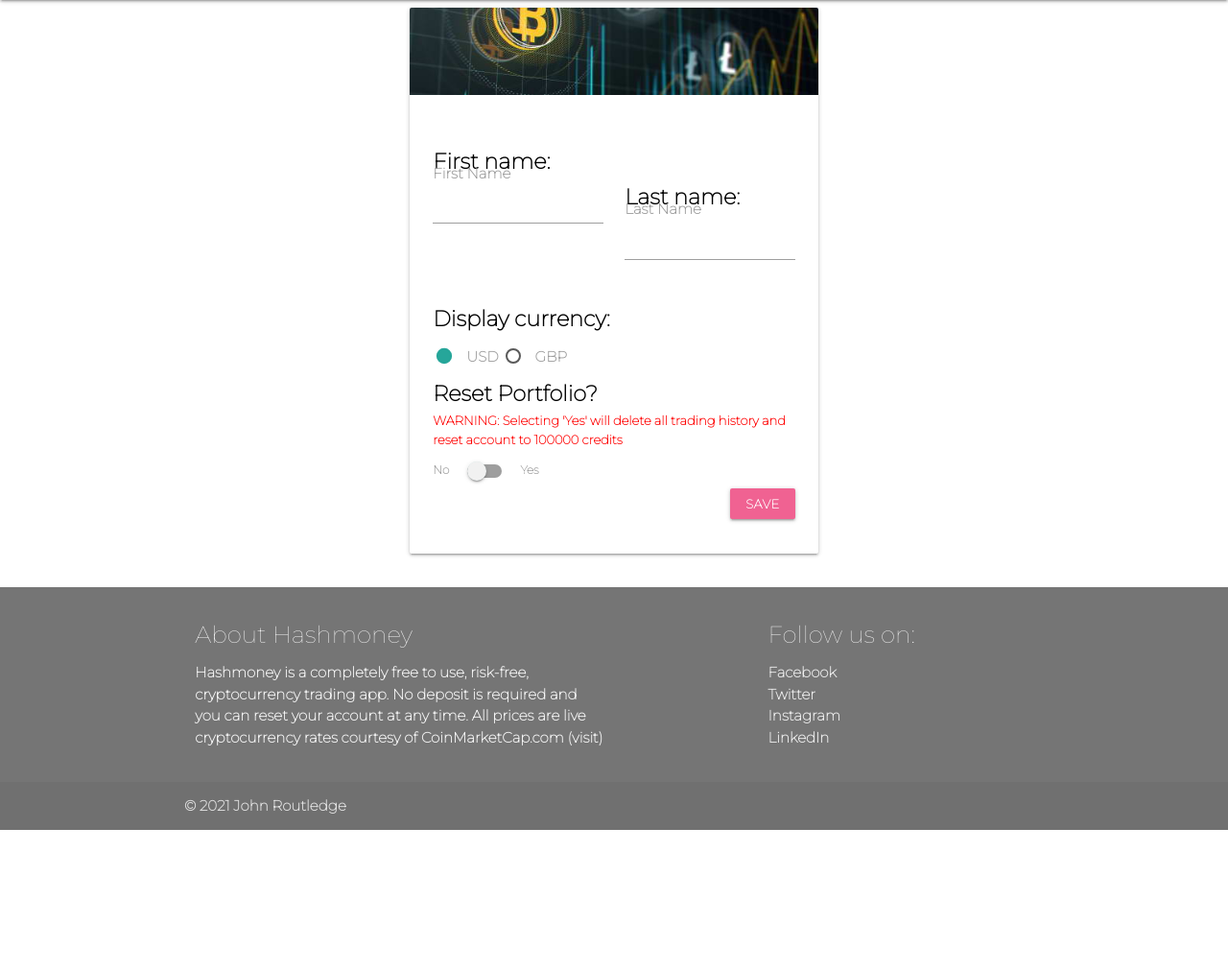
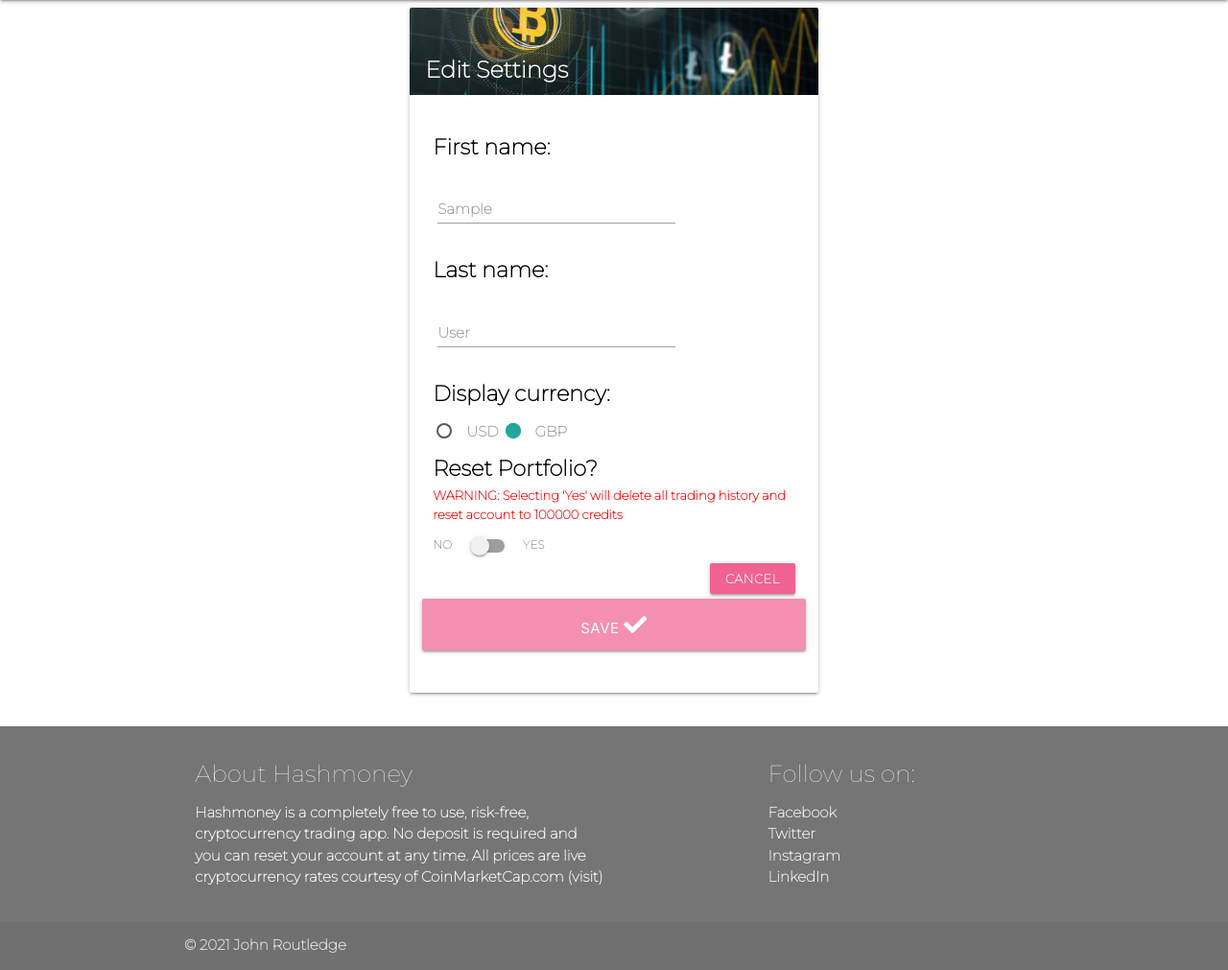
Before and after one commit to johnroutledge/milestone-project-3, a Flask app: page /edit_settings/ in a window 1280 px wide. Shown: the part 64-1075 px from the top of the page at 96% size. Before the commit the page ends 929 px from the top, so only its background shows below. Run offline with Flask 2, Linux system fonts and the light colour scheme; the visitor is signed in with stand-in values (Sample User, id 1); a database or web service that is not in the repository returns one stand-in record (values such as "Sample title"); some libraries are stand-ins or nearby versions.

Commit message:
update edit settings into the db

```diff
--- a/app.py
+++ b/app.py
@@ -138,7 +138,7 @@ def settings():
             "settings.html", userSettings=userSettings)
 
 
-@app.route("/edit_settings/", methods = ["GET", "POST"])
+@app.route("/edit_settings/", methods=["GET", "POST"])
 def edit_settings():
     if "user" not in session:
         return redirect(url_for("login"))
@@ -146,6 +146,33 @@ def edit_settings():
     # get users first name from db
     userSettings = mongo.db.users.find_one(
         {"email": session["user"]})
+
+    if request.method == "POST":
+        # display_currency = "USD" if request.form.get("is_urgent") else "GBP"
+        # submit = {
+        #     "first_name": request.form.get("first_name"),
+        #     "last_name": request.form.get("last_name"),
+        #     "display_currency": request.form.get("currency-select"),
+        # }
+        # mongo.db.users.update({"email": session["user"]}, submit)
+
+        display_currency = "usd"
+        if request.form.get("currency_select"):
+            display_currency = "gbp"
+
+        mongo.db.users.update(
+            { "email": session["user"] },
+            { "$set":
+                {
+                    "first_name": request.form.get("first_name"),
+                    "last_name": request.form.get("last_name"),
+                    "display_currency": display_currency,
+                }
+            }
+        )
+        flash("Settings Successfully Updated")
+
+        return render_template("settings.html", userSettings=userSettings)
 
     if session["user"]:
         return render_template(
--- a/static/css/style.css
+++ b/static/css/style.css
@@ -35,6 +35,15 @@ body {
     top: 0em;
     padding-top: 0em;
 }
+
+.over-image {
+    font-size: x-large;
+    font-weight: bold;
+    color: white;
+    position: absolute;
+    bottom: 8px;
+    left: 16px;
+  }
 
 .card-image {
     margin-top: 5px;
@@ -79,6 +88,11 @@ body {
     color: red;
 }
 
+#currency-select {
+    background-color: pink;
+    border-color: pink;
+}
+
 .parallax {
     position: static;
 }
--- a/templates/edit_settings.html
+++ b/templates/edit_settings.html
@@ -3,42 +3,46 @@
 
     <div class="row">
         <form class="col s6 m6 offset-m3" method="POST" action="{{ url_for('edit_settings') }}">
-        <!-- <div class="col s6 m6 offset-m3"> -->
             <div class="card white">
                 <div class="card-image">
                     <img src="../static/images/register.jpg">
+                    <div class="over-image">Edit Settings</div>
                 </div>
                 <div class="card-content">
                     <h6 class="crypto-prices">
-                        <!--first and last name-->
-                        <div class="row">
-                            <div class="input-field col s6">
                         First name:
+                        <div class="input-field inline">
                             <input id="first_name" name="first_name" type="text" pattern="^[A-Za-z]{1,30}$"
                             class="validate" required>
-                                <label for="first_name">First Name</label>
+                            <label for="first_name">{{ userSettings.first_name }}</label>
                         </div>
                         <br>
-                            <div class="input-field col s6">
                         Last name:
+                        <div class="input-field inline">
                             <input id="last_name" name="last_name" type="text" pattern="^[A-Za-z]{1,30}$"
                             class="validate" required>
-                                <label for="last_name">Last Name</label>
+                            <label for="last_name">{{ userSettings.last_name }}</label>
                         </div>
-                        </div>
-                        <!-- First name: {{ userSettings.first_name }}<br> -->
-                        <!-- Last name: {{ userSettings.last_name }}<br> -->
+                        <br>
                         Display currency:
                         <div>
                             <span>
                                 <label>
-                                    <input name="group1" type="radio" checked />
+                                    {% if userSettings.display_currency == "usd" %}
+                                        <input id="currency_select" name="currency_select" type="radio" checked />
+                                    {% else %}
+                                        <input id="currency_select" name="currency_select" type="radio" />
+                                    {% endif %}
                                     <span>USD</span>
                                 </label>
                             </span>
                             <span>
                                 <label>
-                                    <input name="group1" type="radio" />
+                                    {% if userSettings.display_currency == "usd" %}
+                                        <input id="currency_select" name="currency_select" type="radio"  />
+                                    {% else %}
+                                        <input id="currency_select" name="currency_select" type="radio" checked />
+                                    {% endif %}
                                     <span>GBP</span>
                                 </label>
                             </span>
@@ -48,18 +52,23 @@
                         <div class="update-warning">WARNING: Selecting 'Yes' will delete all trading history and reset account to 100000 credits</div>
                         <div class="switch">
                             <label>
-                            No
+                            NO
                             <input type="checkbox">
                             <span class="lever"></span>
-                            Yes
+                            YES
                             </label>
                         </div>
-                        <a href="{{ url_for('edit_settings') }}" class="waves-effect waves-light btn-small pink lighten-2">Save</a><br>
+                        <a href="{{ url_for('settings') }}" class="waves-effect waves-light btn-small pink lighten-2">Cancel</a><br>
+                        <div class="row">
+                            <button type="submit" class="col s12 btn-large pink lighten-3">
+                                Save  <i class="fas fa-check"></i>
+                            </button>
+                        </div>
+                        <!-- <a href="{{ url_for('edit_settings') }}" class="waves-effect waves-light btn-small pink lighten-2">Save</a><br> -->
                     </h6>
                 </div>
             </div>
-        <!-- </div> -->
-        </form>
+        </div>
     </div>
 
 {% endblock %}
--- a/templates/settings.html
+++ b/templates/settings.html
@@ -6,6 +6,7 @@
             <div class="card white">
                 <div class="card-image">
                     <img src="../static/images/register.jpg">
+                    <div class="over-image">Settings</div>
                 </div>
                 <div class="card-content">
                     <h6 class="crypto-prices">
```
Lines whose indentation alone changed are shown as unchanged.
